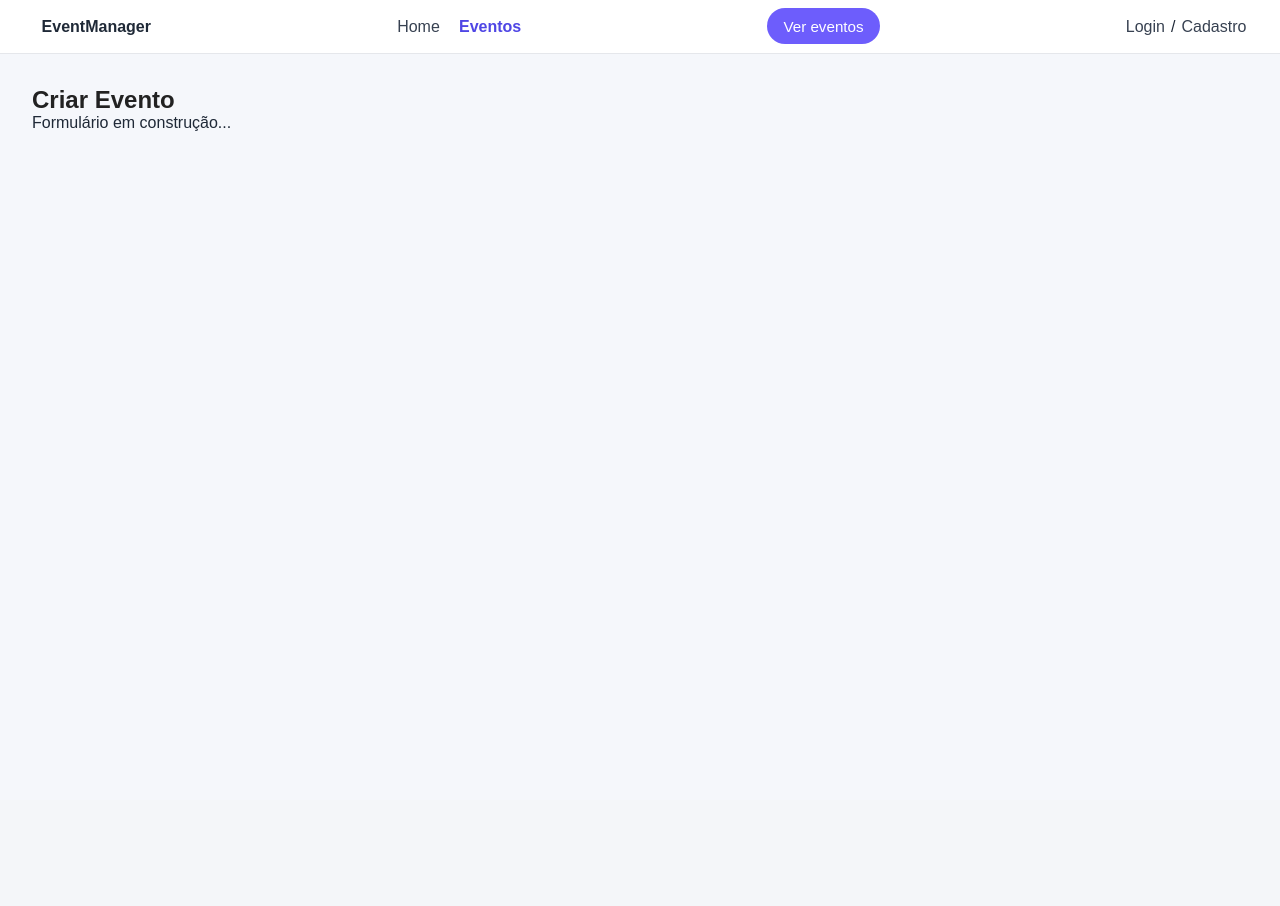
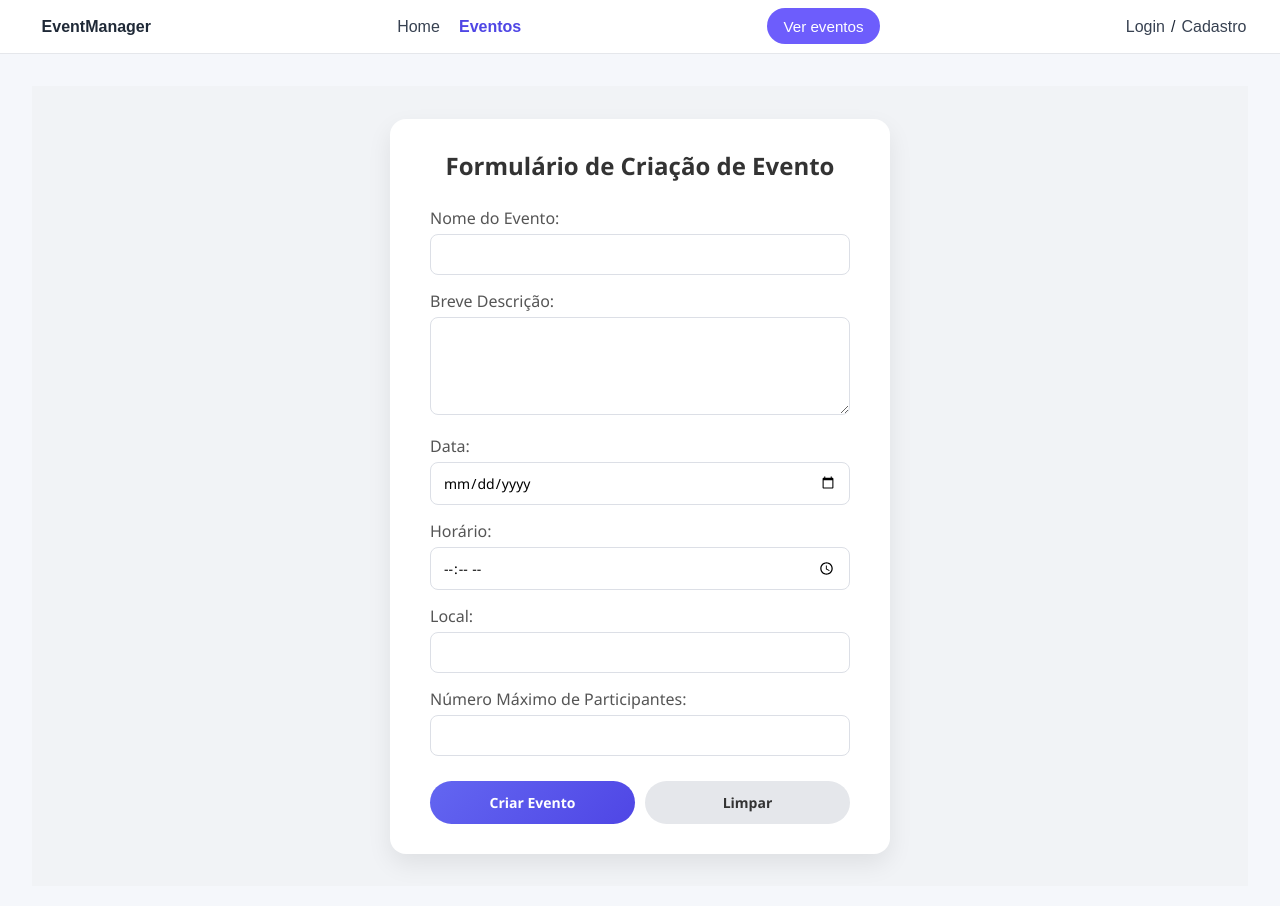
Before and after one commit to joaoConrad/Event_Manager_Front_End, an Angular app: page /events/new in a window 1280 px wide. Shown: the top 906 px of the page. Before the commit the page ends 800 px from the top, so only its background shows below. Built offline with nearby package versions, Linux system fonts and the light colour scheme.

Commit message:
Adicionando parte de criação de evento

```diff
--- a/src/app/features/events/pages/event-create/event-create.css
+++ b/src/app/features/events/pages/event-create/event-create.css
@@ -0,0 +1,111 @@
+/* Reset básico */
+* {
+    margin: 0;
+    padding: 0;
+    box-sizing: border-box;
+    font-family: 'Segoe UI', Tahoma, Geneva, Verdana, sans-serif;
+}
+
+/* Fundo da página */
+body {
+    background: #f1f3f6;
+    display: flex;
+    justify-content: center;
+    align-items: center;
+    min-height: 100vh;
+}
+
+/* Container do formulário */
+.container {
+    background: #ffffff;
+    padding: 30px 40px;
+    border-radius: 16px;
+    box-shadow: 0 10px 25px rgba(0, 0, 0, 0.08);
+    width: 100%;
+    max-width: 500px;
+}
+
+/* Título */
+.container h2 {
+    text-align: center;
+    margin-bottom: 25px;
+    color: #333;
+    font-weight: 600;
+}
+
+/* Labels */
+label {
+    font-weight: 500;
+    color: #555;
+    margin-bottom: 5px;
+    display: block;
+}
+
+/* Campos de entrada */
+input[type="text"],
+input[type="date"],
+input[type="time"],
+input[type="number"],
+textarea {
+    width: 100%;
+    padding: 10px 12px;
+    margin-bottom: 15px;
+    border: 1px solid #dcdfe6;
+    border-radius: 8px;
+    font-size: 14px;
+    transition: all 0.3s ease;
+}
+
+/* Efeito de foco */
+input:focus,
+textarea:focus {
+    outline: none;
+    border-color: #5a67d8;
+    box-shadow: 0 0 0 2px rgba(90, 103, 216, 0.2);
+}
+
+/* Área de texto */
+textarea {
+    resize: vertical;
+}
+
+/* Botões */
+.button-group {
+    display: flex;
+    justify-content: space-between;
+    gap: 10px;
+    margin-top: 10px;
+}
+
+input[type="submit"],
+input[type="reset"] {
+    flex: 1;
+    padding: 12px;
+    border: none;
+    border-radius: 999px;
+    font-size: 14px;
+    font-weight: 600;
+    cursor: pointer;
+    transition: all 0.3s ease;
+}
+
+/* Botão principal (Criar Evento) */
+input[type="submit"] {
+    background: linear-gradient(135deg, #6366f1, #4f46e5);
+    color: #fff;
+}
+
+input[type="submit"]:hover {
+    transform: translateY(-1px);
+    box-shadow: 0 5px 12px rgba(79, 70, 229, 0.3);
+}
+
+/* Botão secundário (Limpar) */
+input[type="reset"] {
+    background: #e5e7eb;
+    color: #333;
+}
+
+input[type="reset"]:hover {
+    background: #d1d5db;
+}
--- a/src/app/features/events/pages/event-create/event-create.html
+++ b/src/app/features/events/pages/event-create/event-create.html
@@ -1,4 +1,33 @@
 <section>
-  <h1>Criar Evento</h1>
-  <p>Formulário em construção...</p>
+<body>
+    <div class="container">
+        <h2>Formulário de Criação de Evento</h2>
+
+        <form action="#" method="post">
+
+            <label for="name">Nome do Evento:</label>
+            <input type="text" id="name" name="name" required>
+
+            <label for="description">Breve Descrição:</label>
+            <textarea id="description" name="description" rows="4" required></textarea>
+
+            <label for="date">Data:</label>
+            <input type="date" id="date" name="date" required>
+
+            <label for="horario">Horário:</label>
+            <input type="time" id="horario" name="horario" required>
+
+            <label for="local">Local:</label>
+            <input type="text" id="local" name="local" required>
+
+            <label for="max_participants">Número Máximo de Participantes:</label>
+            <input type="number" id="max_participants" name="max_participantes" min="1" required>
+
+            <div class="button-group">
+                <input type="submit" value="Criar Evento">
+                <input type="reset" value="Limpar">
+            </div>
+        </form>
+    </div>
+</body>
 </section>
--- a/src/app/features/events/pages/event-list/event-list.css
+++ b/src/app/features/events/pages/event-list/event-list.css
@@ -26,6 +26,9 @@ button {
   border: 0;
   border-radius: 8px;
   cursor: pointer;
+  background-color: #6d5dfc;
+  color: #ddd;
+ margin-top: 20px;
 }
 
 .empty-state {
--- a/src/app/features/events/pages/event-list/event-list.html
+++ b/src/app/features/events/pages/event-list/event-list.html
@@ -19,6 +19,7 @@
             <li><strong>Horário:</strong> {{ event.time }}</li>
             <li><strong>Local:</strong> {{ event.location }}</li>
             <li><strong>Máx. participantes:</strong> {{ event.maxParticipants }}</li>
+            <button>entrar no evento</button>
           </ul>
         </article>
       }
```
